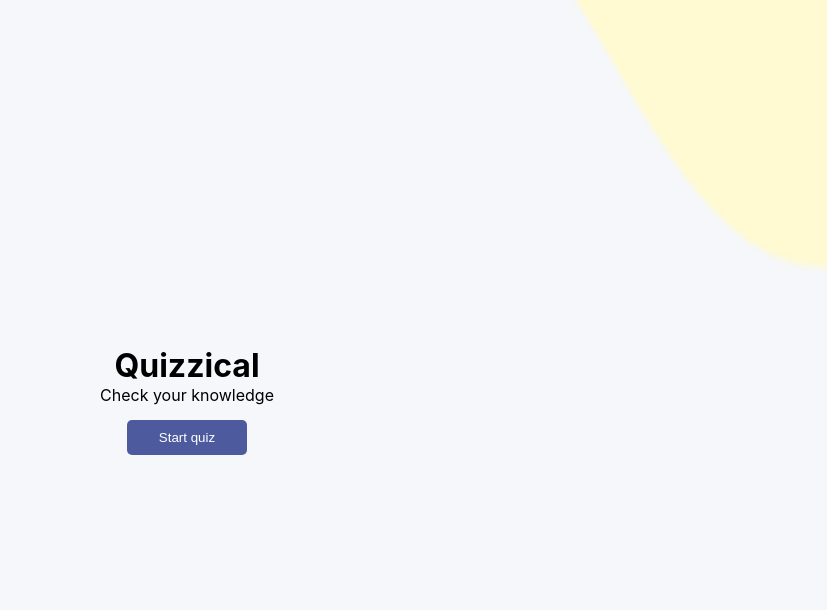
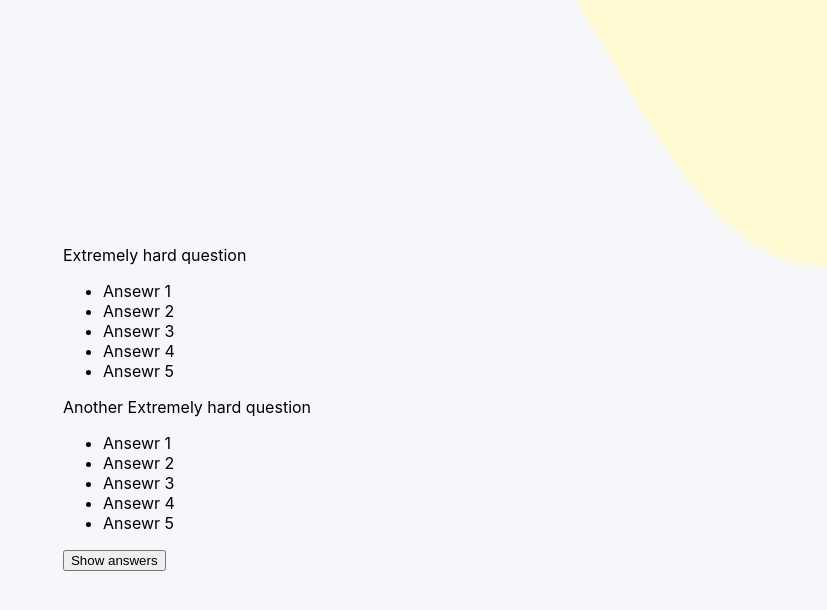
Before and after one commit to mb-dir/quizzical-app, a React (Create React App) app: page / in a window 1280 px wide. Shown: the top 610 px of the page, without its empty margins (453-1280 px from the left). Built offline with nearby package versions, Linux system fonts and the light colour scheme.

Commit message:
Basic content for Quiz component

```diff
--- a/src/App.js
+++ b/src/App.js
@@ -1,10 +1,12 @@
 import Start from "./components/start/Start";
+import Quiz from "./components/quiz/Quiz";
 
 function App() {
   return (
     <div className="App">
       {/* There will be a condition rendering - when user click "Start quiz" btn the view will change to quiz section */}
-      <Start />
+      {/* <Start /> */}
+      <Quiz />
     </div>
   );
 }
--- /dev/null
+++ b/src/components/quiz/Quiz.js
@@ -0,0 +1,28 @@
+export default function Quiz() {
+  return (
+    <main className="quiz">
+      <section className="question quiz__question">
+        <p className="question__content">Extremely hard question</p>
+        <ul className="question__answers">
+          <li className="question__answer">Ansewr 1</li>
+          <li className="question__answer">Ansewr 2</li>
+          <li className="question__answer">Ansewr 3</li>
+          <li className="question__answer">Ansewr 4</li>
+          <li className="question__answer">Ansewr 5</li>
+        </ul>
+      </section>
+
+      <section className="question quiz__question">
+        <p className="question__content">Another Extremely hard question</p>
+        <ul className="question__answers">
+          <li className="question__answer">Ansewr 1</li>
+          <li className="question__answer">Ansewr 2</li>
+          <li className="question__answer">Ansewr 3</li>
+          <li className="question__answer">Ansewr 4</li>
+          <li className="question__answer">Ansewr 5</li>
+        </ul>
+      </section>
+      <button className="quiz__showAnswers">Show answers</button>
+    </main>
+  );
+}
```
Also changed, not shown: src/components/quiz/Quiz.css (added).
